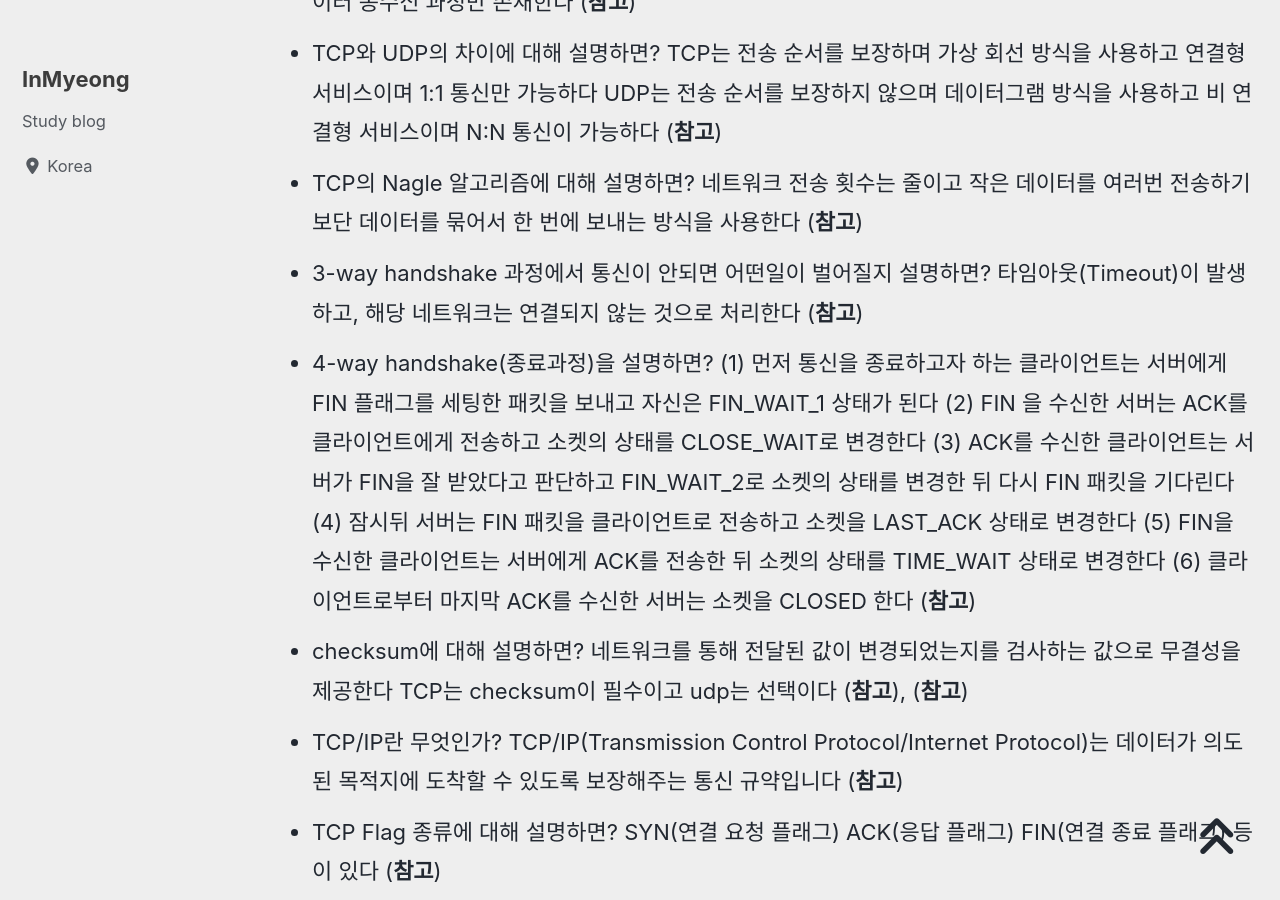
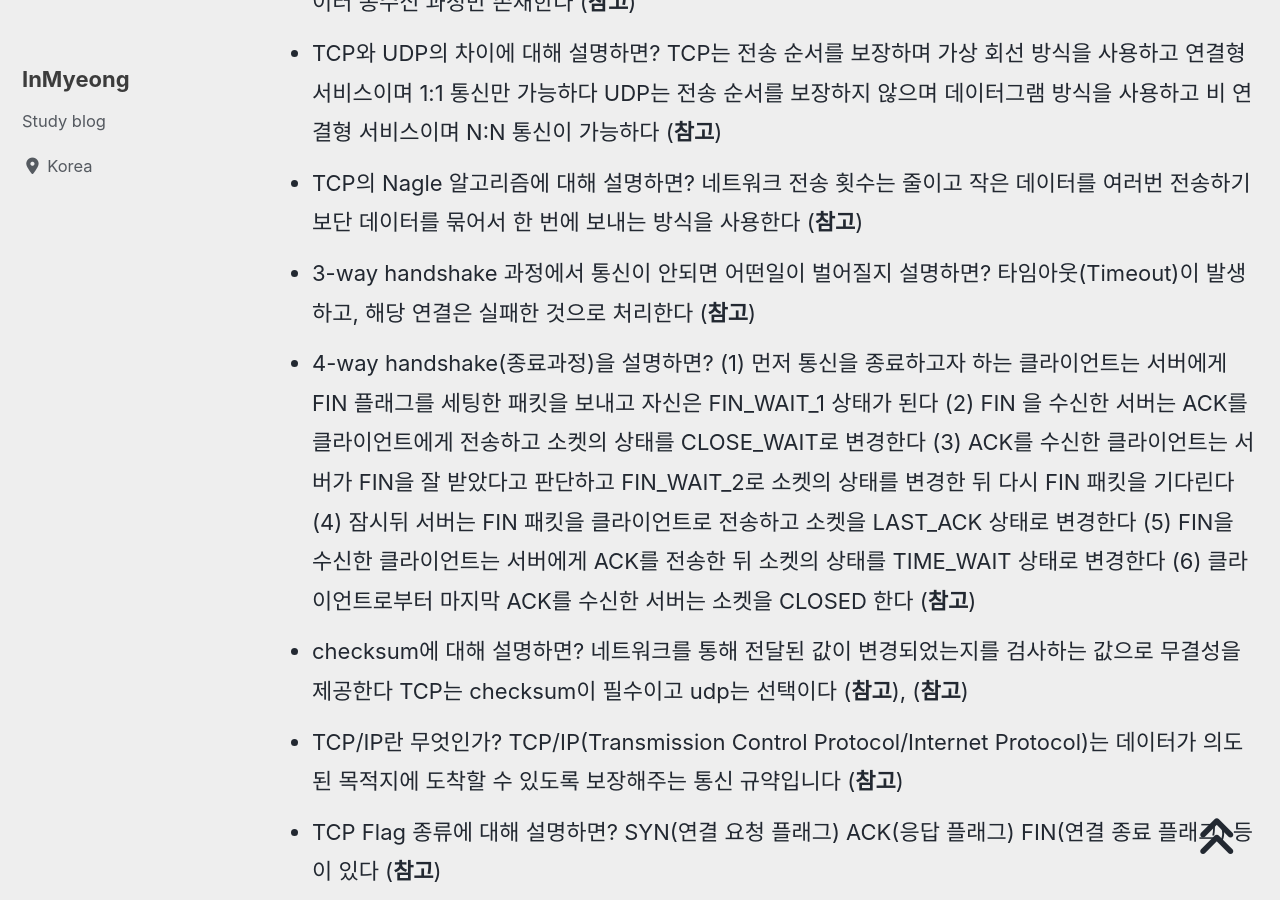
Before and after one commit to devMyeong/devMyeong.github.io, a Jekyll site: the page built from _posts/cs/2022-09-05-블로그-면접준비.md, in a window 1280 px wide and 900 px high, scrolled down 29213 px. Built offline with Jekyll 4.4.1, drawn with Linux system fonts in a browser that asks for light colours; cached includes are drawn as plain includes; nearby versions of some CDN libraries; some web fonts are replaced; comment, search, counter and statistics services are not loaded; some of the changed text lies outside the part shown.

Commit message:
Chore : CS 지식 수정

```diff
--- a/_posts/cs/2022-09-05-블로그-면접준비.md
+++ b/_posts/cs/2022-09-05-블로그-면접준비.md
@@ -261,7 +261,7 @@ last_modified_at: 2022-10-30
 - TCP, UDP에 대해 설명하면? TCP는 1:1 연결을 지향하며 신뢰할 수 있는 통신을 제공한다, 여기서 1:1은 각각 클라이언트와 서버를 의미한다, 양 단에 연결을 수립한 뒤 데이터를 전송한다 UDP는 1:1 혹은 1:N 비연결을 지향하며 신뢰할 수 없는 통신을 제공한다, 여기서 '비연결' 이라는 말은 말 그대로 서버와 클라이언트가 연결되어 있지 않다는 뜻이다, TCP 와 달리 연결 설정 과정이 필요 없고 단지 소켓의 생성과 데이터 송수신 과정만 존재한다 ([**참고**](https://doozi0316.tistory.com/entry/HTTPHTTPS%EB%9E%80-TCP-UDP-HandShake-%EA%B0%9C%EB%85%90-%EC%A0%95%EB%A6%AC))
 - TCP와 UDP의 차이에 대해 설명하면? TCP는 전송 순서를 보장하며 가상 회선 방식을 사용하고 연결형 서비스이며 1:1 통신만 가능하다 UDP는 전송 순서를 보장하지 않으며 데이터그램 방식을 사용하고 비 연결형 서비스이며 N:N 통신이 가능하다 ([**참고**](https://coding-factory.tistory.com/614))
 - TCP의 Nagle 알고리즘에 대해 설명하면? 네트워크 전송 횟수는 줄이고 작은 데이터를 여러번 전송하기보단 데이터를 묶어서 한 번에 보내는 방식을 사용한다 ([**참고**](https://devjh.tistory.com/106))
-- 3-way handshake 과정에서 통신이 안되면 어떤일이 벌어질지 설명하면? 타임아웃(Timeout)이 발생하고, 해당 네트워크는 연결되지 않는 것으로 처리한다 ([**참고**](https://hyoje420.tistory.com/4))
+- 3-way handshake 과정에서 통신이 안되면 어떤일이 벌어질지 설명하면? 타임아웃(Timeout)이 발생하고, 해당 연결은 실패한 것으로 처리한다 ([**참고**](https://hyoje420.tistory.com/4))
 - 4-way handshake(종료과정)을 설명하면? (1) 먼저 통신을 종료하고자 하는 클라이언트는 서버에게 FIN 플래그를 세팅한 패킷을 보내고 자신은 FIN_WAIT_1 상태가 된다 (2) FIN 을 수신한 서버는 ACK를 클라이언트에게 전송하고 소켓의 상태를 CLOSE_WAIT로 변경한다 (3) ACK를 수신한 클라이언트는 서버가 FIN을 잘 받았다고 판단하고 FIN_WAIT_2로 소켓의 상태를 변경한 뒤 다시 FIN 패킷을 기다린다 (4) 잠시뒤 서버는 FIN 패킷을 클라이언트로 전송하고 소켓을 LAST_ACK 상태로 변경한다 (5) FIN을 수신한 클라이언트는 서버에게 ACK를 전송한 뒤 소켓의 상태를 TIME_WAIT 상태로 변경한다 (6) 클라이언트로부터 마지막 ACK를 수신한 서버는 소켓을 CLOSED 한다 ([**참고**](https://blogger.pe.kr/390))
 - checksum에 대해 설명하면? 네트워크를 통해 전달된 값이 변경되었는지를 검사하는 값으로 무결성을 제공한다 TCP는 checksum이 필수이고 udp는 선택이다 ([**참고**](https://galid1.tistory.com/310)), ([**참고**](https://poododang.tistory.com/entry/TCPUDP))
 - TCP/IP란 무엇인가? TCP/IP(Transmission Control Protocol/Internet Protocol)는 데이터가 의도된 목적지에 도착할 수 있도록 보장해주는 통신 규약입니다 ([**참고**](https://coding-factory.tistory.com/613))
@@ -275,7 +275,7 @@ last_modified_at: 2022-10-30
 - DNS란? 국제적 단위로 웹사이트의 IP 주소와 도메인 주소를 이어주는 환경/시스템이다 ([**참고**](https://gentlysallim.com/dns%EB%9E%80-%EB%AD%90%EA%B3%A0-%EB%84%A4%EC%9E%84%EC%84%9C%EB%B2%84%EB%9E%80-%EB%AD%94%EC%A7%80-%EA%B0%9C%EB%85%90%EC%A0%95%EB%A6%AC/))
 - LAN이란? Local Area Network의 줄인 말로 근거리 통신망입니다 ([**참고**](https://enlqn1010.tistory.com/13))
 - WAN이란? Wide  Area Network의 줄인 말로 LAN보다 범위가 넓은 광대역 통신망입니다 ([**참고**](https://enlqn1010.tistory.com/13))
-- 4-way handshake(종료과정)에서 TIME_WAIT 과정이 필요한 이유는? IP 프로토콜은 순서를 보장하지 않기 때문에 포트를 못쓰게 잠궈두는 상태인 TIME_WAIT가 필요하다 ([**참고**](https://popcorntree.tistory.com/112))
+- 4-way handshake(종료과정)에서 TIME_WAIT 과정이 필요한 이유는? 해당 소켓의 주소를 다른 소켓에게 할당하는 것을 막기 위함이다 ([**참고**](https://velog.io/@evelyn82ny/4-way-handshake))
 - 가상회선 방식과 데이터그램 방식의 차이는? 데이터그램 방식은 패킷마다 라우터가 경로를 선택하지만, 가상회선 방식은 경로를 설정할 때 한 번만 수행한다 ([**참고**](https://gotwo.tistory.com/107))
 
 ### 01-8 디자인 패턴 ( 중요도 하 )
```
